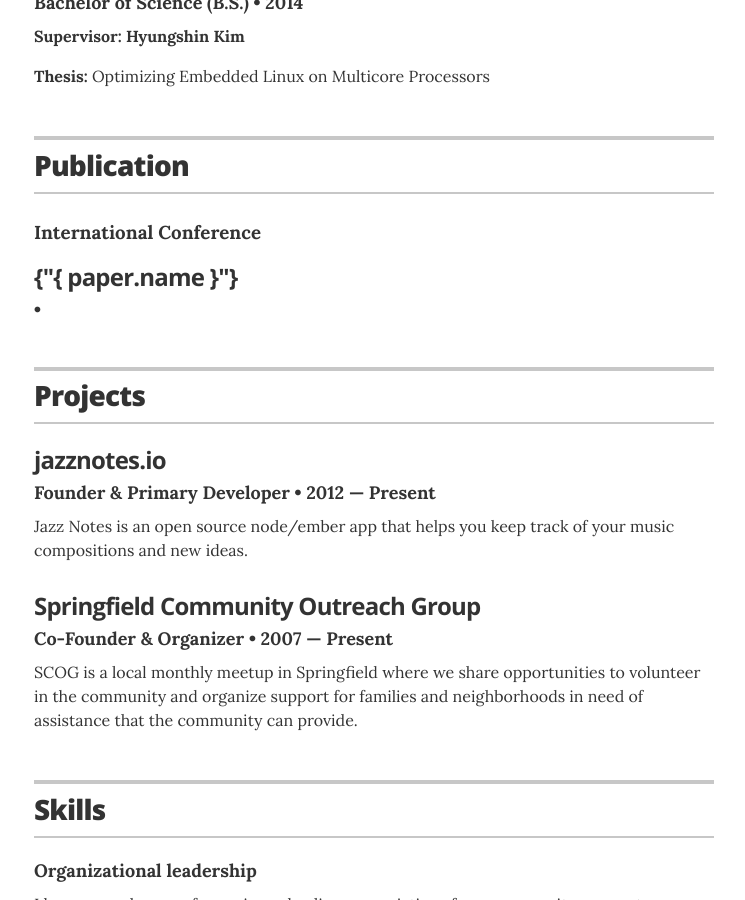
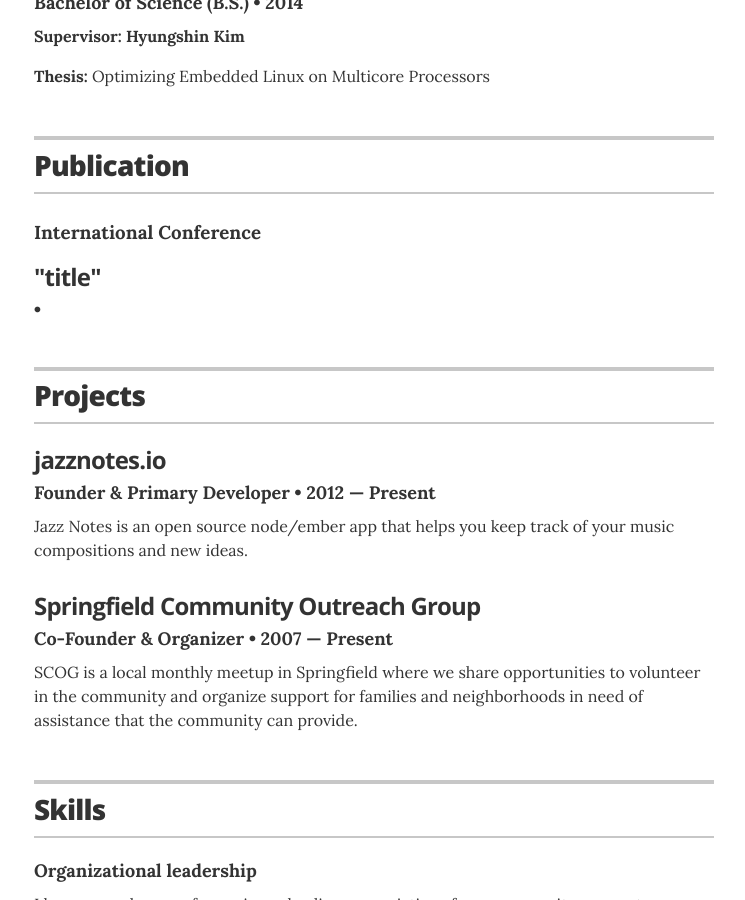
Before and after one commit to sihyeong/sihyeong.github.io, a Jekyll site: the page built from index.html, in a window 1280 px wide and 900 px high, scrolled down 897 px. Shown: the whole window, without its empty margins (266-1011 px from the left). Built offline with Jekyll 4.4.1, drawn with Linux system fonts in a browser that asks for light colours.

Commit message:
Update resume.html

```diff
--- a/_layouts/resume.html
+++ b/_layouts/resume.html
@@ -96,7 +96,7 @@
 
         {% for paper in site.data.i_publication %}
         <div class="resume-item" itemscope itemprop="published" itemtype="http://schema.org/ScholarlyArticle">
-          <h4 class="resume-item-title" itemprop="name">{"{ paper.name }"}</h3>
+          <h4 class="resume-item-title" itemprop="name">"{{ paper.name }}"</h4>
           <h4 class="resume-item-details" itemprop="description">{{ job.position }} &bull; {{ job.duration }}</h4>
         </div><!-- end of resume-item -->
         {% endfor %}
```
